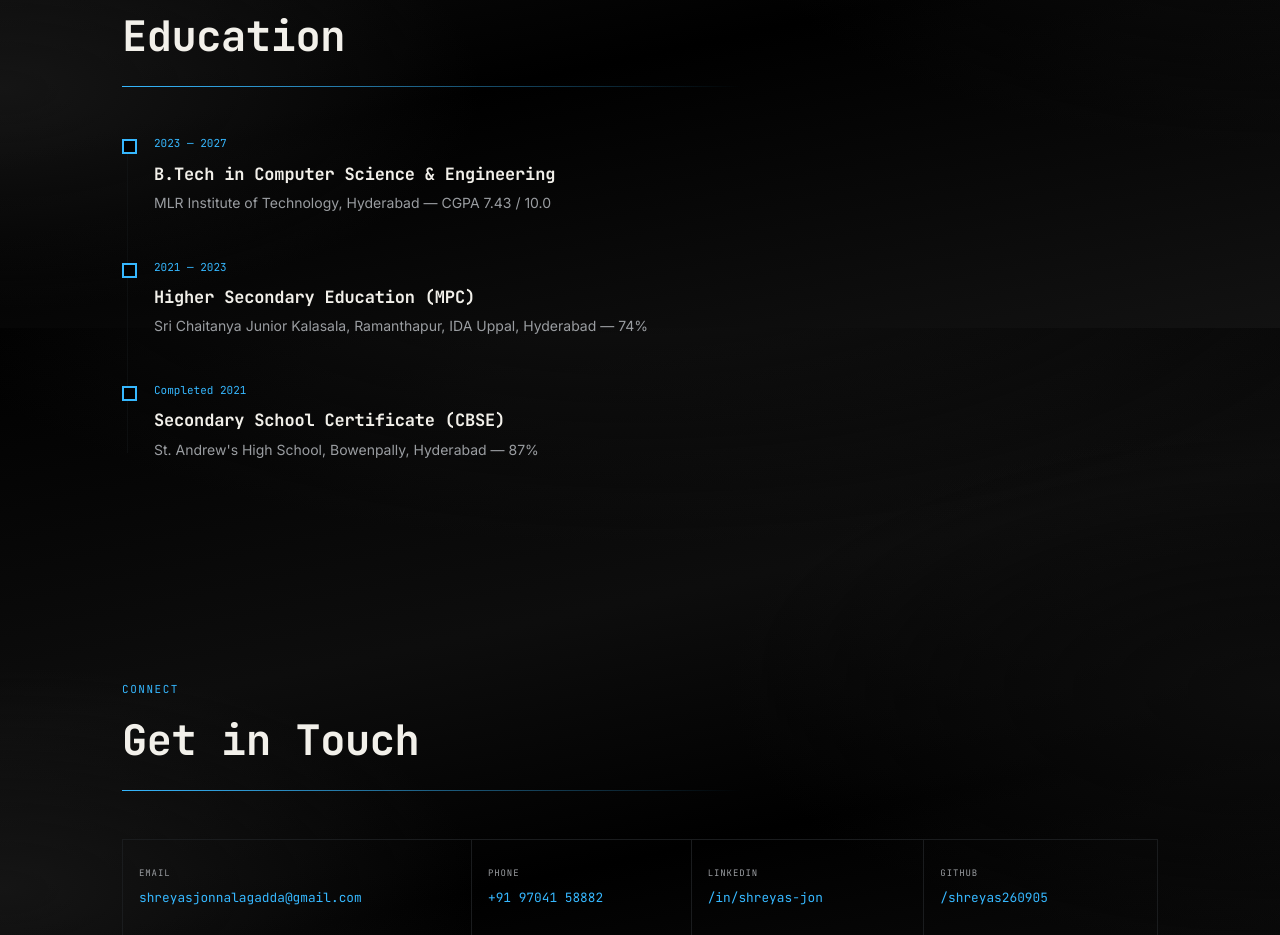
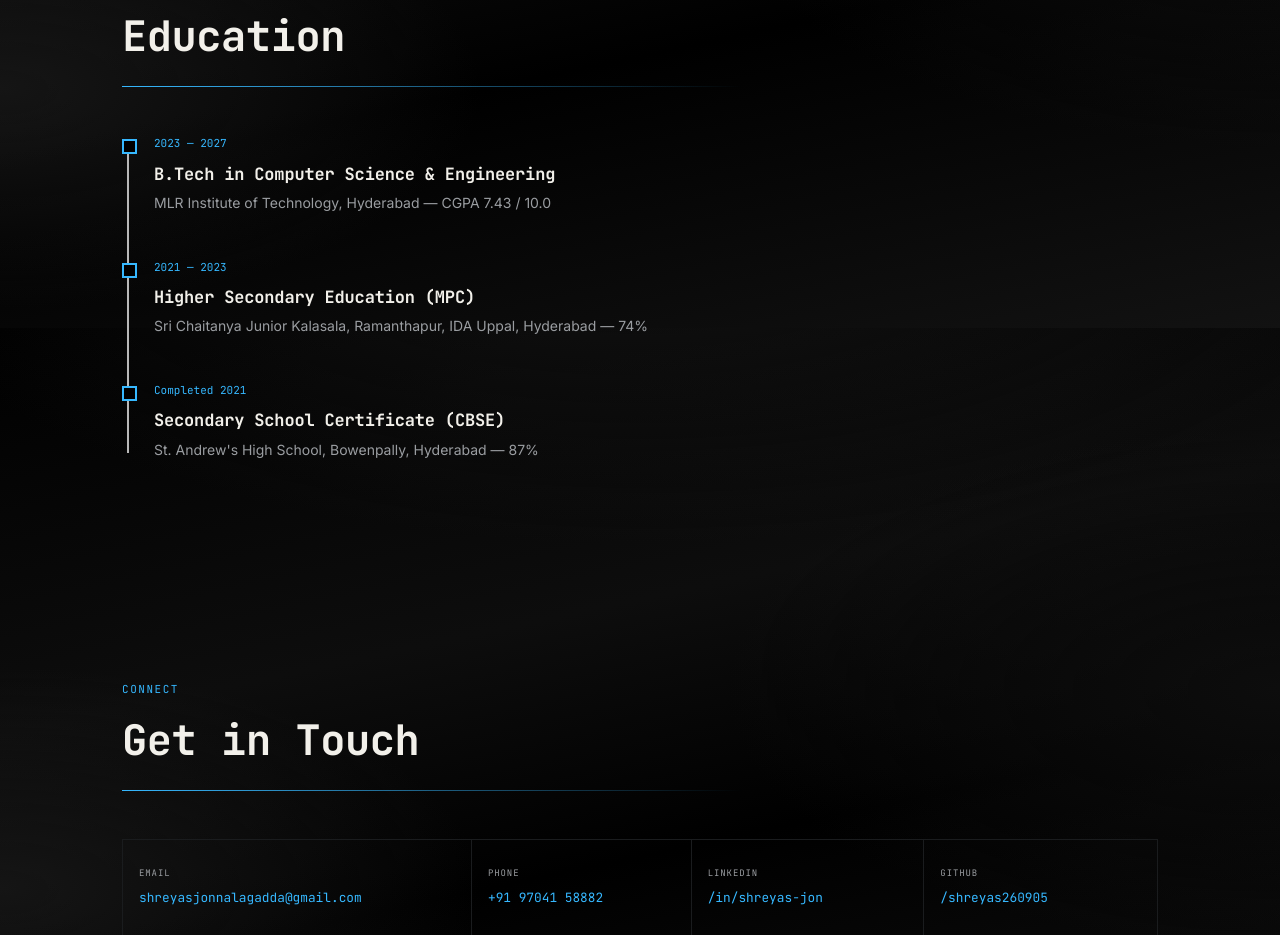
Before and after one commit to shreyas260905/shreyas-portfolio, a website built with Vite: page index.html in a window 1280 px wide. Shown: the part 4472-5407 px from the top of the page. Built offline with nearby package versions, Linux system fonts and the light colour scheme; some packages are replaced by stand-ins of ours.

Commit message:
Update portfolio design and interactions

```diff
--- a/src/styles/education.css
+++ b/src/styles/education.css
@@ -12,8 +12,8 @@
   left: 5px;
   top: var(--space-xs);
   bottom: var(--space-xs);
-  width: 1px;
-  background: var(--grid-line-strong);
+  width: 1.5px;
+  background: #B8B8B8;
 }
 
 .t-item {
```
